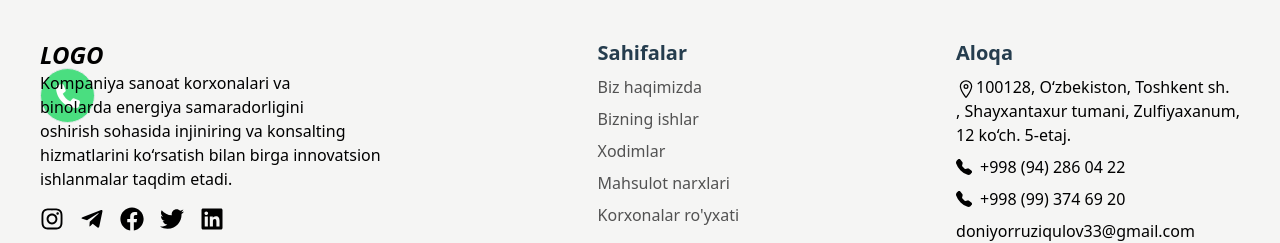
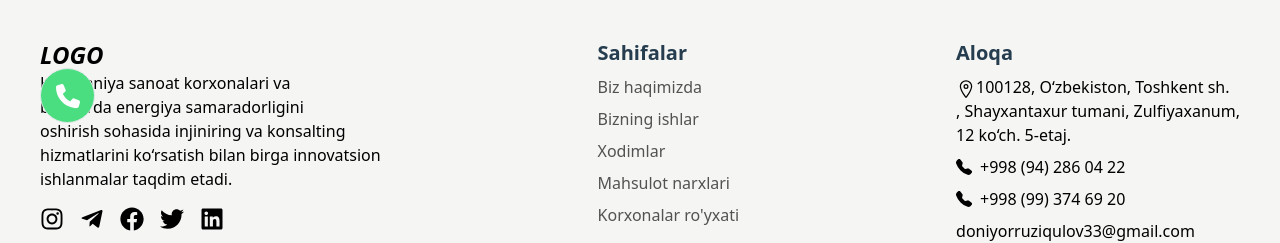
Before and after one commit to Doniyor-Roziqulov/Energoaudit, a React (Vite) app: page /contact in a window 1280 px wide. Shown: the part 635-878 px from the top of the page. Built offline with nearby package versions, Linux system fonts and the light colour scheme.

Commit message:
Add style

```diff
--- a/src/components/call/Calls.jsx
+++ b/src/components/call/Calls.jsx
@@ -3,7 +3,7 @@ import { FaPhone } from "react-icons/fa6";
 
 const Calls = () => {
     return (
-        <div className="fixed left-10 bottom-10">
+        <div className="fixed right-10 lg:left-10 bottom-10 z-50">
             <a
                 title="Biz bilan bog'lanish"
                 href="tel:+998942860422"
--- a/src/components/header/Header.jsx
+++ b/src/components/header/Header.jsx
@@ -87,17 +87,17 @@ const AnimatedHamburgerButton = ({ setOpenMenu, openMenu }) => {
                 className="fixed top-2 right-2 h-[60px] w-[60px] lg:hidden rounded-full transition-colors">
                 <motion.span
                     variants={VARIANTS.top}
-                    className="absolute h-[2px] w-8 bg-black"
+                    className="absolute h-[2px] w-8 bg-black dark:bg-white"
                     style={{ y: "-50%", left: "50%", x: "-50%", top: "35%" }}
                 />
                 <motion.span
                     variants={VARIANTS.middle}
-                    className="absolute h-[2px] w-8 bg-black"
+                    className="absolute h-[2px] w-8 bg-black dark:bg-white"
                     style={{ left: "50%", x: "-50%", top: "50%", y: "-50%" }}
                 />
                 <motion.span
                     variants={VARIANTS.bottom}
-                    className="absolute h-[2px] w-5 bg-black"
+                    className="absolute h-[2px] w-5 bg-black dark:bg-white"
                     style={{
                         x: "-70%",
                         y: "50%",
```
